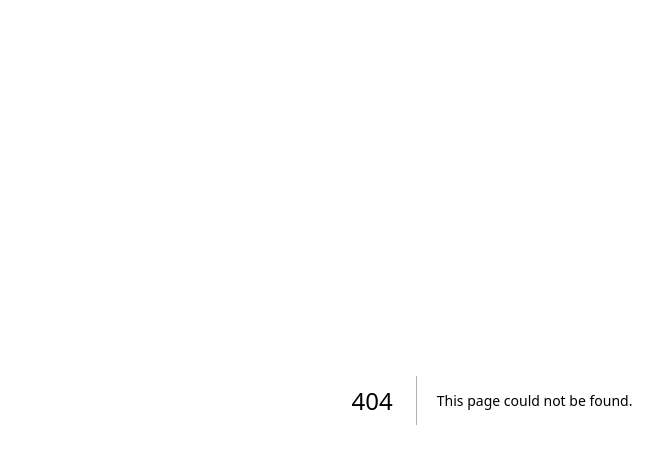
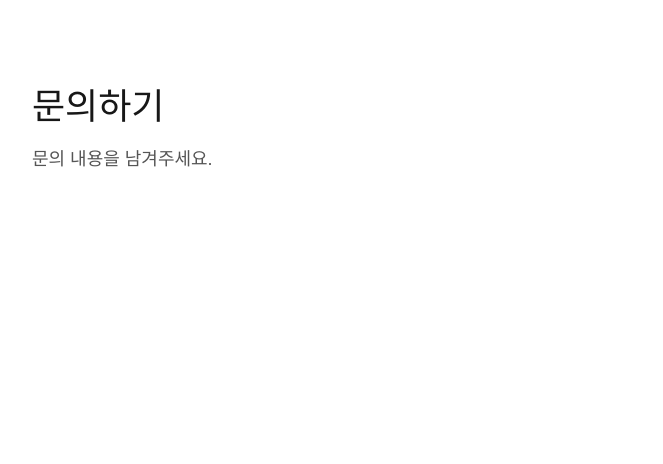
Before and after one commit to rcliferclife-rgb/story-studio-frontend, a Next.js app in the folder story-studio-frontend/: page /story-studio-frontend/app/contact in a window 1280 px wide. Before the commit this address had no page. Shown: the top 464 px of the page, without its empty margins (148-811 px from the left). Built offline with nearby package versions, Linux system fonts and the light colour scheme.

Commit message:
Create page.tsx

```diff
--- /dev/null
+++ b/story-studio-frontend/app/story-studio-frontend/app/contact/page.tsx
@@ -0,0 +1,17 @@
+export default function ContactPage() {
+  return (
+    <main
+      style={{
+        maxWidth: 960,
+        margin: "80px auto",
+        padding: "0 20px",
+        fontFamily: "sans-serif",
+      }}
+    >
+      <h1 style={{ fontSize: 36, marginBottom: 12 }}>문의하기</h1>
+      <p style={{ fontSize: 18, color: "#555", marginBottom: 20 }}>
+        문의 내용을 남겨주세요.
+      </p>
+    </main>
+  );
+}
```
